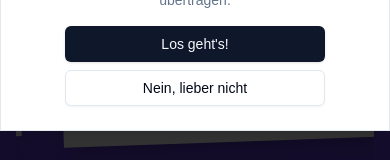
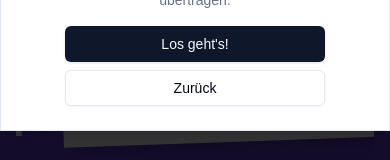
Before and after one commit to Schroedi/flafari, a Next.js app: page / in a window 390 px wide. Both pictures are taken after a click on the button "Start". Shown: the part 450-610 px from the top of the page. Built offline with nearby package versions, Linux system fonts and the light colour scheme.

Commit message:
feat: redirect to mobile phone on pc

```diff
--- a/package.json
+++ b/package.json
@@ -18,6 +18,7 @@
 		"framer-motion": "^11.11.11",
 		"lucide-react": "^0.456.0",
 		"next": "15.0.3",
+		"react-qr-code": "^2.0.15",
 		"react": "19.0.0-rc-66855b96-20241106",
 		"react-dom": "19.0.0-rc-66855b96-20241106",
 		"tailwind-merge": "^2.5.4",
--- a/src/components/ScareAlert.tsx
+++ b/src/components/ScareAlert.tsx
@@ -13,6 +13,7 @@ import {
 } from "@/components/ui/alert-dialog";
 import FlashyButton from "./Startbutton";
 import { useRouter } from "next/navigation";
+import QRCode from "react-qr-code";
 
 export default function ImpressumDialog() {
 	const router = useRouter();
@@ -27,11 +28,18 @@ export default function ImpressumDialog() {
 					<AlertDialogTitle>Kamera Zugriff</AlertDialogTitle>
 					<AlertDialogDescription className="" asChild>
 						<div className="">
+							<div className="hidden md:block">
+								<p>Dieses Spiel funktioniert nur auf dem Handy.</p>
+								<QRCode
+									className="w-full h-auto pt-4"
+									value="https://flascherazzi.de"
+								/>
+							</div>
+							<div className="md:hidden">
 								<p>
 									Um das Spiel zu spielen, benötigen wir Zugriff auf die Kamera
 									des Geräts.
 								</p>
-
 								<h3 className="font-bold mt-4">
 									Alle Daten werden lokal gespeichert!
 								</h3>
@@ -40,14 +48,13 @@ export default function ImpressumDialog() {
 									gespeichert und nicht an uns oder andere übertragen.
 								</p>
 							</div>
+						</div>
 					</AlertDialogDescription>
 				</AlertDialogHeader>
 				<AlertDialogFooter>
-					<AlertDialogCancel className="mx-10">
-						Nein, lieber nicht
-					</AlertDialogCancel>
+					<AlertDialogCancel className="mx-10">Zurück</AlertDialogCancel>
 					<AlertDialogAction
-						className="mx-10"
+						className="mx-10 md:hidden"
 						onClick={() => router.push("/cam")}
 					>
 						Los geht's!
```
Also changed, not shown: 1 other file (tests, documents, lock files or other folders). Lines whose indentation alone changed are shown as unchanged.
